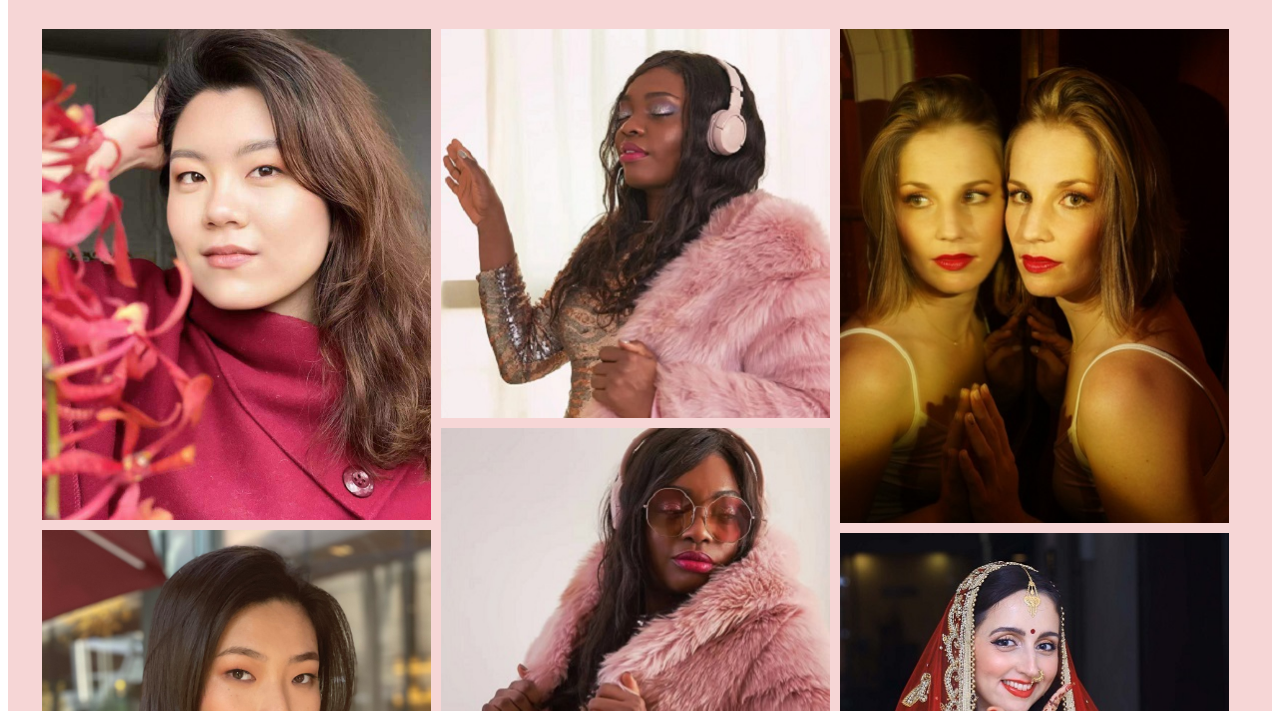
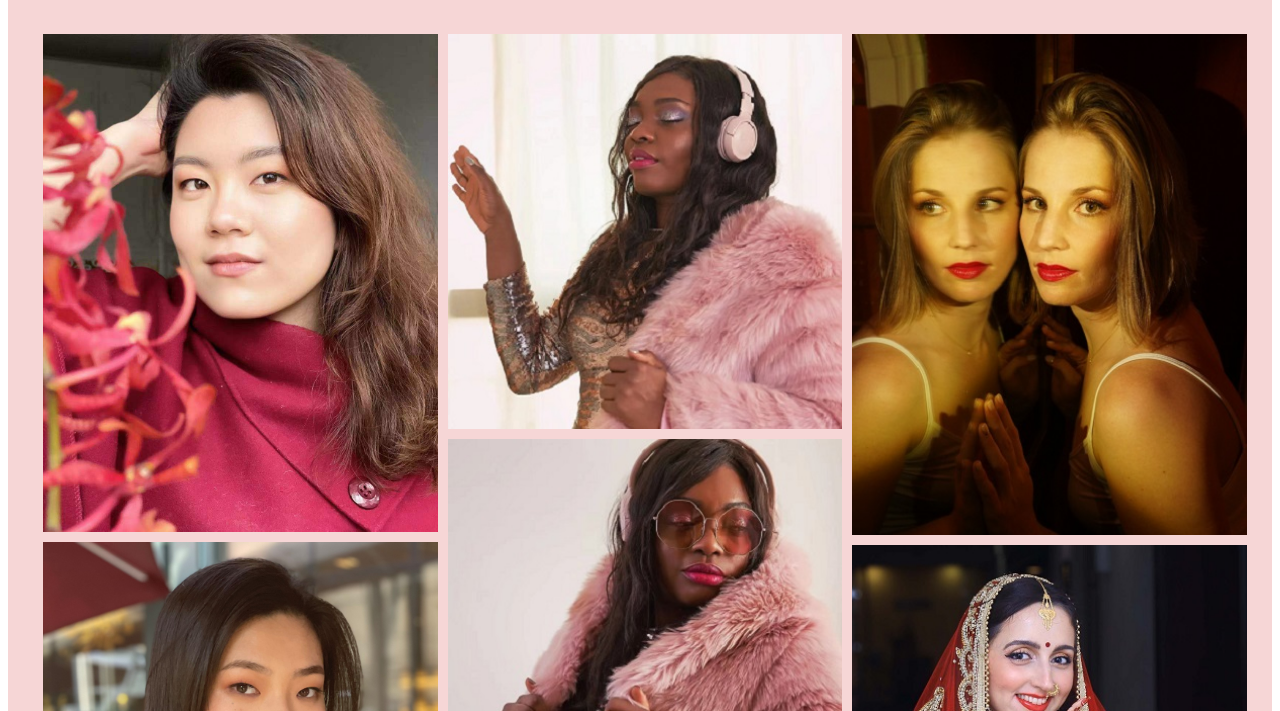
Before and after one commit to Olena-Kutinova/makeup-artist, a plain HTML site: page portfolio.html in a window 1280 px wide. Shown: the part 89-800 px from the top of the page. Drawn offline with Linux system fonts and the light colour scheme.

Commit message:
Update style.css

```diff
--- a/css/style.css
+++ b/css/style.css
@@ -3,16 +3,17 @@ main {
   padding: 20px;
   text-align: center;
 }
+
 .row {
   display: flex;
   flex-wrap: wrap;
-  padding: 0 4px;
+  padding: 5px;
 }
 
 /* Create four equal columns that sits next to each other */
 .column {
-  flex: 32%;
-  max-width: 32%;
+  flex: 31%;
+  max-width: 33%;
   margin: 0;
   padding: 5px;
 }
@@ -24,14 +25,10 @@ main {
   width: 100%;
 }
 
-
 /* Responsive layout - makes the two columns stack on top of each other instead of next to each other */
 @media screen and (max-width: 600px) {
   .column {
-    .flex-item-right, .flex-item-left {
     flex: 100%;
+    max-width: 100%;
   }
-  max-width: 100%;
-
 }
-}
```
